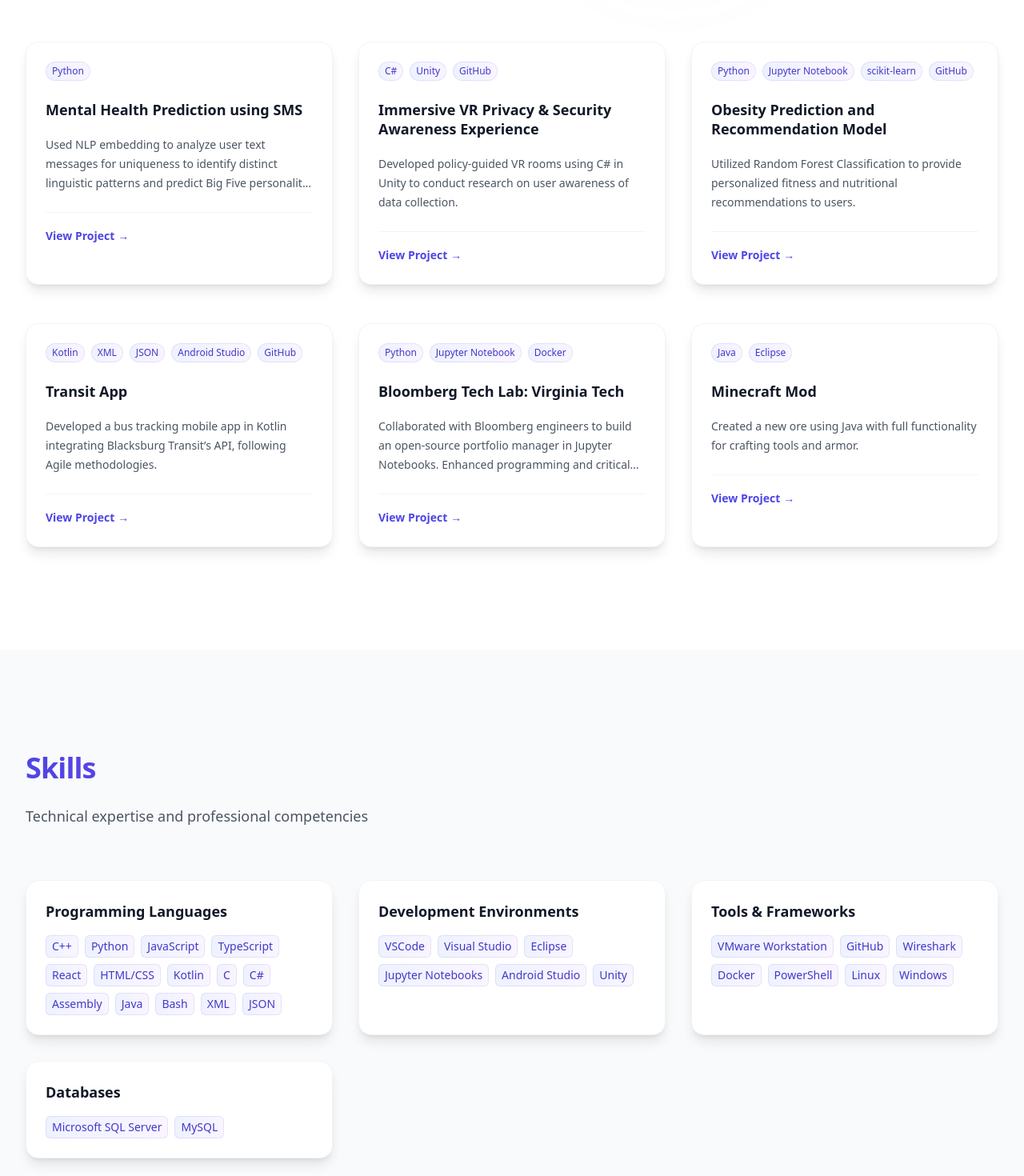
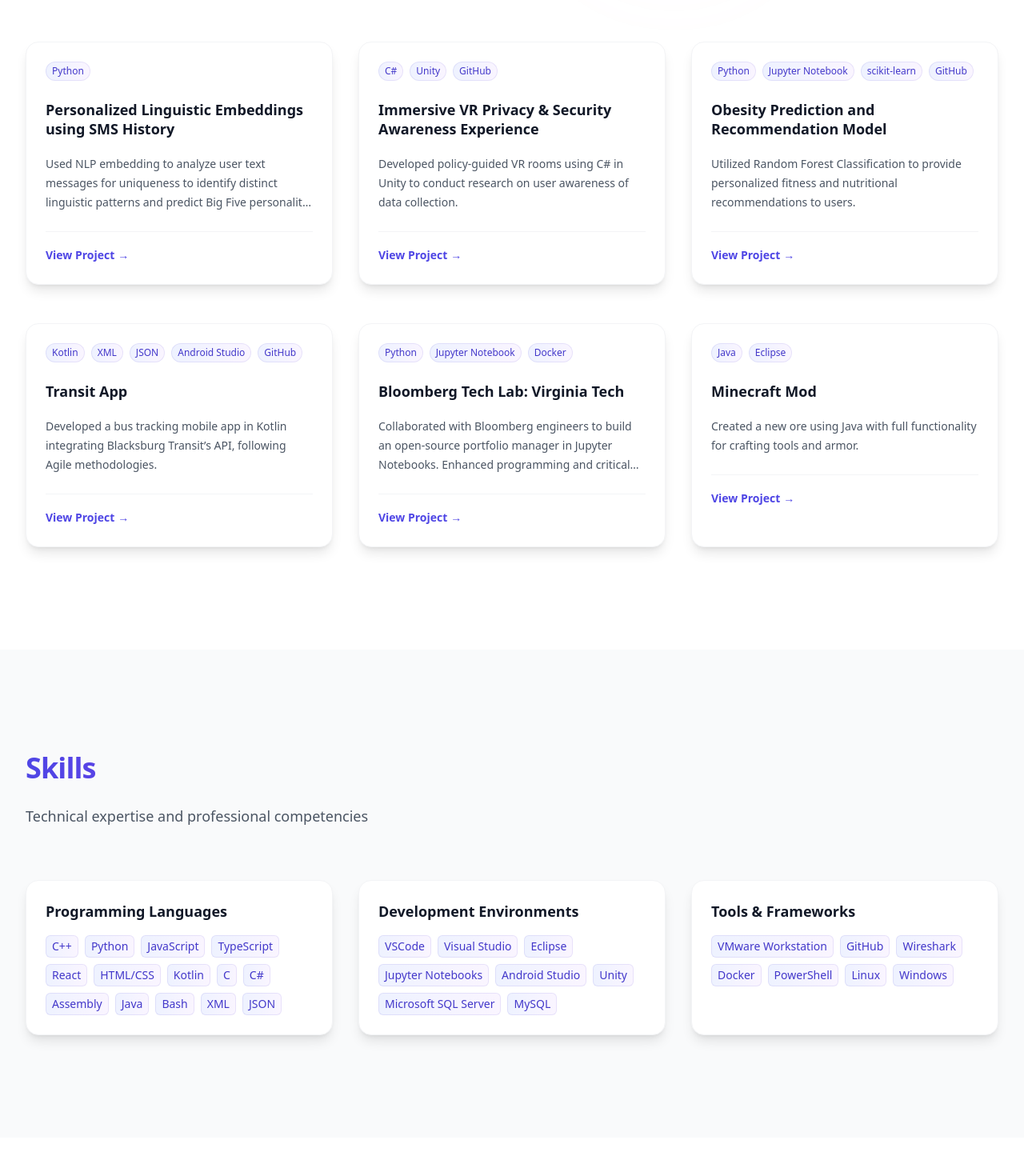
Before and after one commit to carissabb/carissabb.github.io, a React (Vite) app: page / in a window 1280 px wide. Shown: the part 1000-2470 px from the top of the page at 80% size. Built offline with nearby package versions, Linux system fonts and the light colour scheme.

Commit message:
updated experience

```diff
--- a/src/components/Experience.tsx
+++ b/src/components/Experience.tsx
@@ -6,7 +6,7 @@ export const Experience = () => {
       company: "Ingersoll Rand",
       role: "IT Audit Intern",
       period: "Summer 2023",
-      description: "description",
+      description: "Responsible for assisting in the execution of internal audits, SOX walkthroughs and testing, and special projects and other audit activities including cybersecurity under the supervision of the IT Audit team.",
       achievements: [
         "Increased workplace productivity using Power Automate to program a web scraping bot",
         "Documented, tested, & assessed auto IT controls in Oracle 11i & R12, MFG/PRO, and SAP systems on AuditBoard"
--- a/src/components/Projects.tsx
+++ b/src/components/Projects.tsx
@@ -3,7 +3,7 @@ import React from 'react';
 export const Projects = () => {
   const projects = [
     {
-      title: "Mental Health Prediction using SMS",
+      title: "Personalized Linguistic Embeddings using SMS History",
       description: "Used NLP embedding to analyze user text messages for uniqueness to identify distinct linguistic patterns and predict Big Five personality traits.",
       technologies: ["Python"],
       link: "#"
@@ -24,7 +24,7 @@ export const Projects = () => {
       title: "Transit App",
       description: "Developed a bus tracking mobile app in Kotlin integrating Blacksburg Transit’s API, following Agile methodologies.",
       technologies: ["Kotlin", "XML", "JSON", "Android Studio", "GitHub"],
-      link: "https://github.com/jameswallace106/BTApp.git"
+      link: "https://github.com/carissabb/BTApp"
     },
     {
       title: "Bloomberg Tech Lab: Virginia Tech",
--- a/src/components/Skills.tsx
+++ b/src/components/Skills.tsx
@@ -8,15 +8,11 @@ export const Skills = () => {
     },
     {
       title: "Development Environments",
-      skills: ["VSCode", "Visual Studio", "Eclipse", "Jupyter Notebooks", "Android Studio","Unity"]
+      skills: ["VSCode", "Visual Studio", "Eclipse", "Jupyter Notebooks", "Android Studio","Unity", "Microsoft SQL Server", "MySQL"]
     },
     {
       title: "Tools & Frameworks",
       skills: ["VMware Workstation", "GitHub", "Wireshark", "Docker",  "PowerShell", "Linux", "Windows"]
-    },
-    {
-      title: "Databases",
-      skills: ["Microsoft SQL Server", "MySQL"]
     }
         /*{
       title: "Web Technologies",
```
